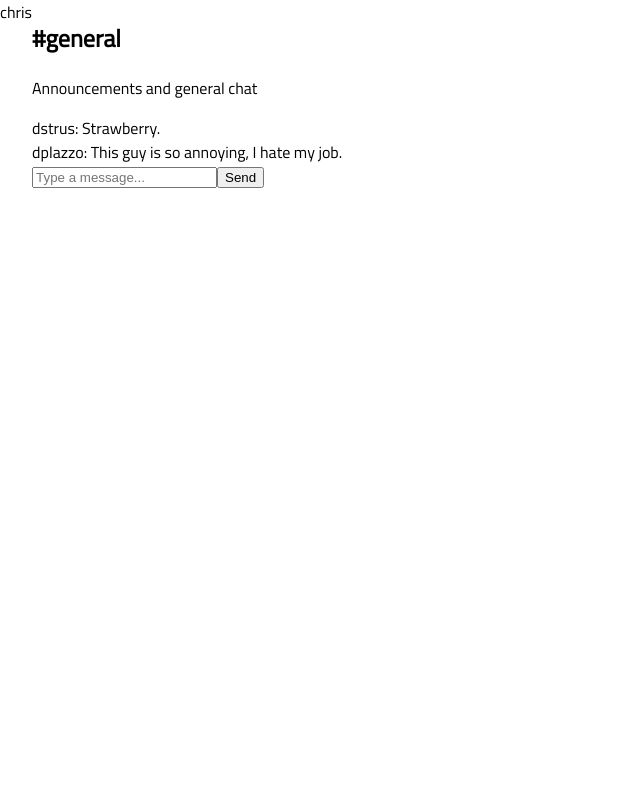
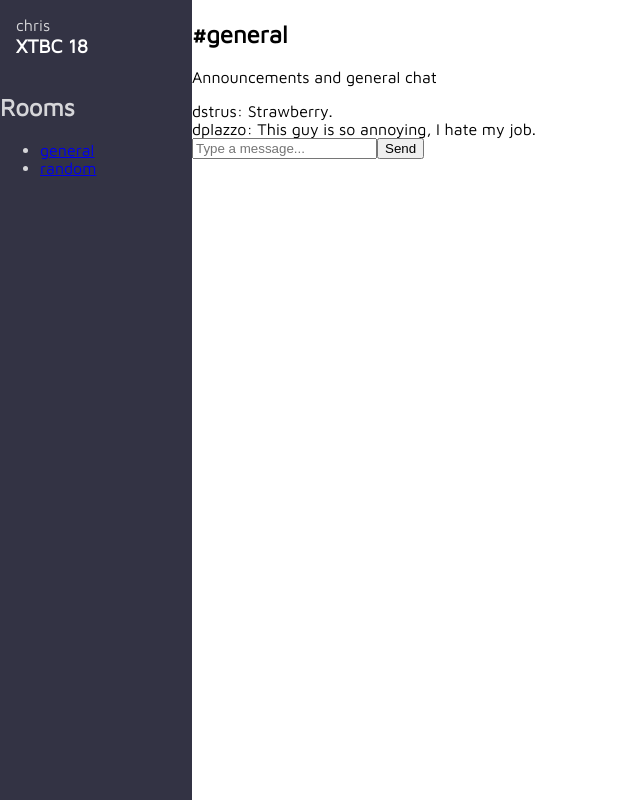
Before and after one commit to jiena76/Chatarang, a React (Create React App) app: page / in a window 1280 px wide. Shown: the whole page, without its empty margins (0-640 px from the left). Built offline with nearby package versions, Linux system fonts and the light colour scheme.

Commit message:
add sidebar styles

```diff
--- a/src/App.css
+++ b/src/App.css
@@ -1,6 +1,6 @@
-@import url('https://fonts.googleapis.com/css?family=Titillium+Web');
+@import url('https://fonts.googleapis.com/css?family=Maven+Pro');
 
 body {
   margin: 0;
-  font-family: 'Titillium Web', sans-serif;
+  font-family: 'Maven Pro', sans-serif;
 }
--- a/src/MessageForm.js
+++ b/src/MessageForm.js
@@ -8,6 +8,7 @@ class MessageForm extends Component{
   handleSubmit = (e) => {
     e.preventDefault();
     this.props.addMessage(this.state.body);
+    this.setState()
   }
 
   handleChange = (e) => {
--- a/src/Sidebar.js
+++ b/src/Sidebar.js
@@ -2,10 +2,54 @@ import React from 'react'
 
 const Sidebar = (props) => {
   return(
-    <div className="Sidebar">
-      {props.user.userName}
-    </div>
+    <aside className="Sidebar" style={styles.sidebar}>
+      <div className="UserInfo" style={styles.children}>
+        <div className="Avatar"></div>
+        <div className="user">
+          {props.user.userName}
+        </div>
+        <a href="#">
+          <i className="fas fa-sign-out-alt"></i>
+        </a>
+      </div>
+      <h1 style={{
+        ...styles.children,
+        ...styles.h1
+        }}>
+        XTBC 18
+      </h1>
+      <nav className="RoomList">
+        <h2>Rooms</h2>
+        <ul>
+          <li><a href="#">general</a></li>
+          <li><a href="#">random</a></li>
+        </ul>
+      </nav>
+    </aside>
   )
 }
 
+const styles = {
+  sidebar: {
+    backgroundColor: "#333344",
+    color: "rgba(255, 255, 255, 0.8)",
+    width: "12rem",
+    padding: "1rem 0",
+    display: "flex",
+    flexDirection: "column",
+  },
+
+  // "> *" descendants of sidebar
+  // sidebar > *
+  children: {
+    padding: "0 1rem"
+  },
+
+  h1: {
+    color: "white",
+    fontSize: "1.2rem",
+    marginTop: "0"
+  }
+}
+
 export default Sidebar;
```
